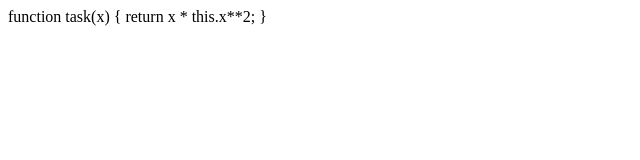
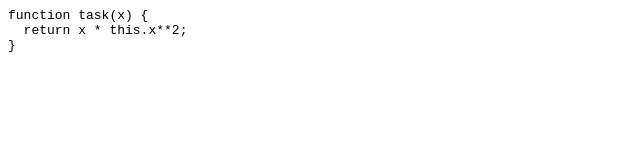
Before and after one commit to gromh-gromh/web-week-1, a plain HTML site: page public_html/sample/index.html in a window 1280 px wide. Shown: the whole page, without its empty margins (0-640 px from the left). Drawn offline with Linux system fonts and the light colour scheme.

Commit message:
Update index.html

```diff
--- a/public_html/sample/index.html
+++ b/public_html/sample/index.html
@@ -1,3 +1,5 @@
+<code><pre>
 function task(x) {
   return x * this.x**2;
 }
+</pre></code>
```
